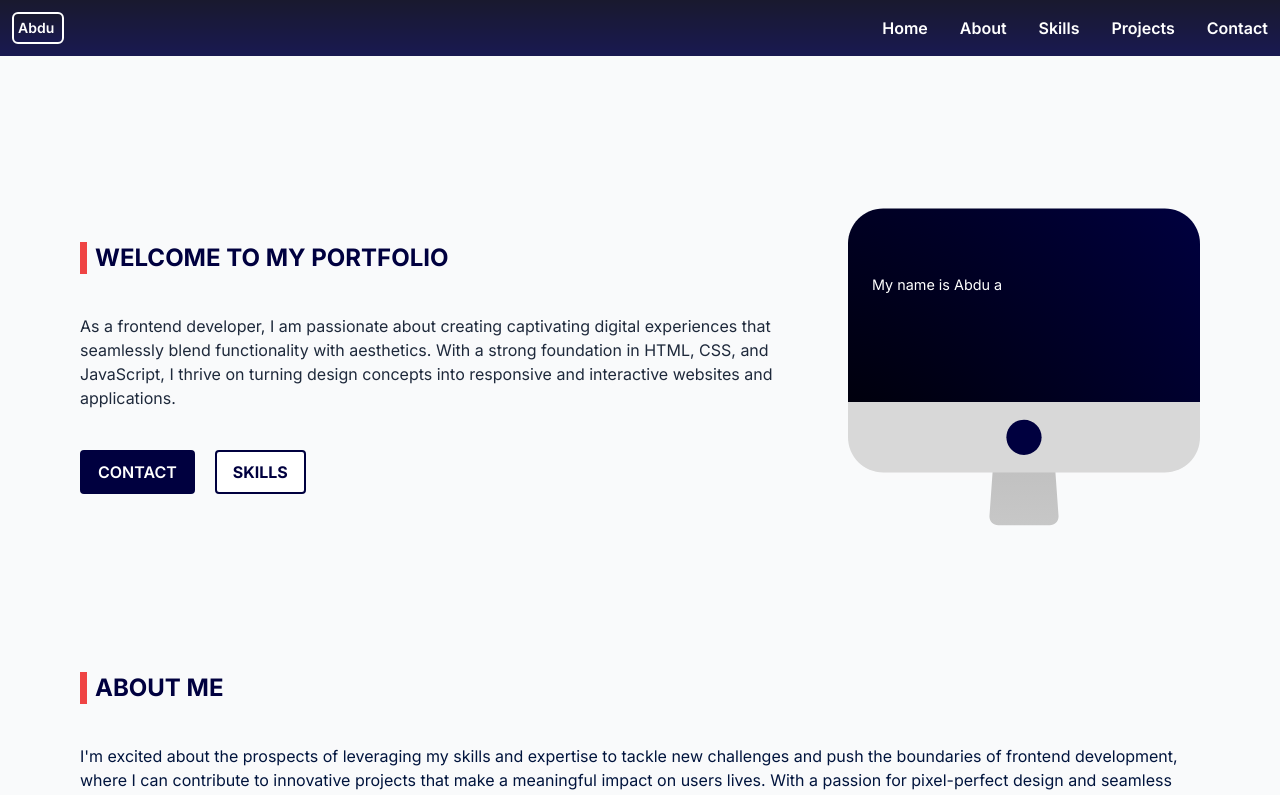
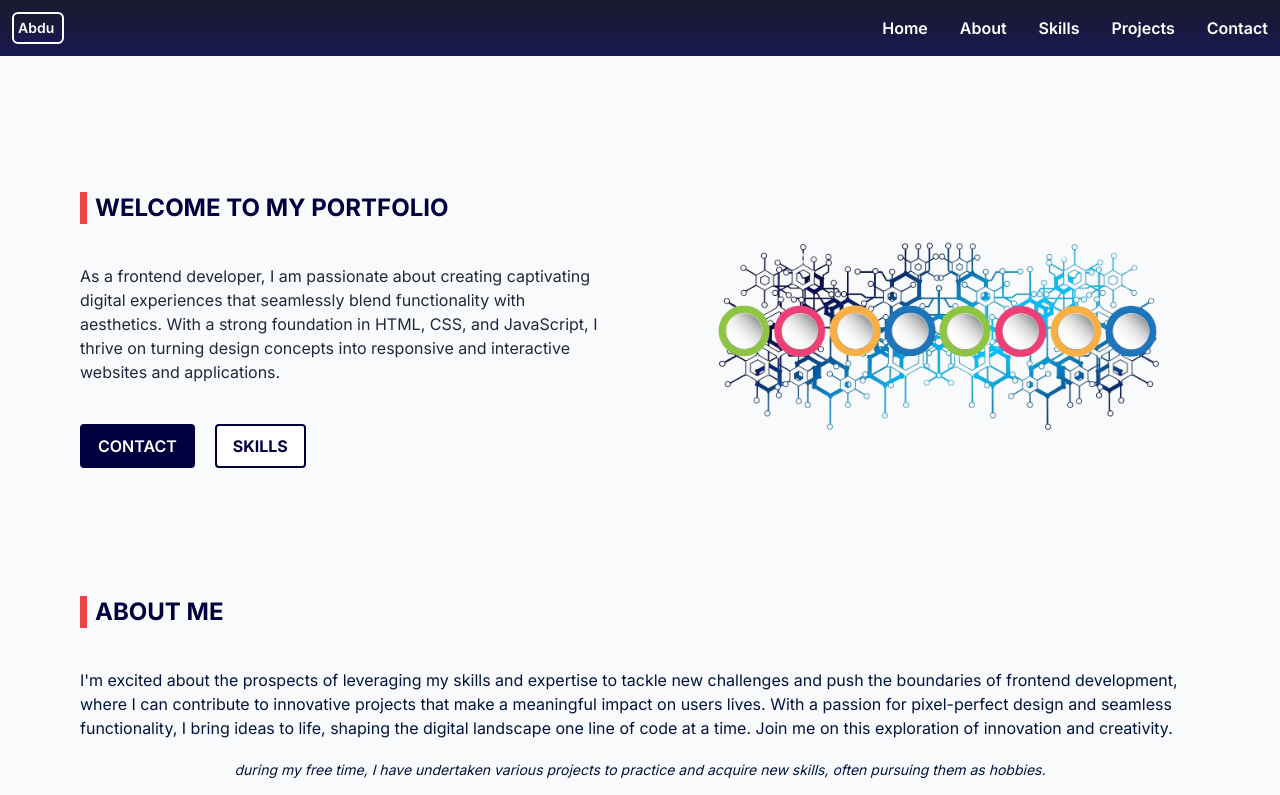
Before and after one commit to Abdu-alyousef/Portfolio_, a Next.js app: page / in a window 1280 px wide. Shown: the top 795 px of the page. Built offline with nearby package versions, Linux system fonts and the light colour scheme.

Commit message:
changed hero img

```diff
--- a/src/app/component/Main.jsx
+++ b/src/app/component/Main.jsx
@@ -1,5 +1,4 @@
 "use client";
-import { TypeAnimation } from "react-type-animation";
 import Image from "next/image";
 import Container from "./Container";
 
@@ -14,40 +13,20 @@ export default function Main() {
     <Container>
       <div id="home-section" className="pt-24 md:pt-48 mb-32">
         <div className="flex flex-col md:flex-row justify-between gap-16">
-          <div className=" md:w-1/2 lg:w-1/3 md:order-1 flex items-center justify-center">
+          <div className="md:w-1/2 md:order-1 flex items-center justify-center">
             <div className="">
               <div className="relative">
                 <Image
-                  src="/pc.svg"
+                  src="/hero.png"
                   alt="hero"
-                  width={400}
-                  height={400}
+                  width={600}
+                  height={600}
                   className="object-contain"
                 />
-                <span className="absolute top-20 left-2 text-white px-4">
-                  <TypeAnimation
-                    sequence={[
-                      "Hello!",
-                      1000,
-                      "My name is Abdu a Frontend developer",
-                      1000,
-                      "I architecting the web with creativity and code.",
-                      1000,
-                      "I breathing life into pixels, pixel by pixel.",
-                      1000,
-                      "I transforming ideas into interactive wonders.",
-                      1000,
-                    ]}
-                    wrapper="span"
-                    speed={40}
-                    style={{ display: "inline-block", fontSize: ".9rem" }}
-                    repeat={Infinity}
-                  />
-                </span>
               </div>
             </div>
           </div>
-          <div className="md:w-1/2 lg:w-2/3 flex flex-col justify-center gap-10">
+          <div className="md:w-1/2 flex flex-col justify-center gap-10">
             <div className="flex flex-col gap-10">
               <h1 className="text-2xl font-bold text-[#00003f] border-l-[7px] pl-2 border-red-500 uppercase">
                 Welcome to my portfolio
```
Also changed, not shown: public/hero.png (added), public/pc.svg (deleted).
